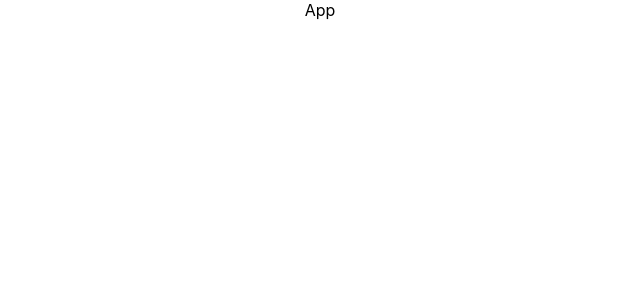
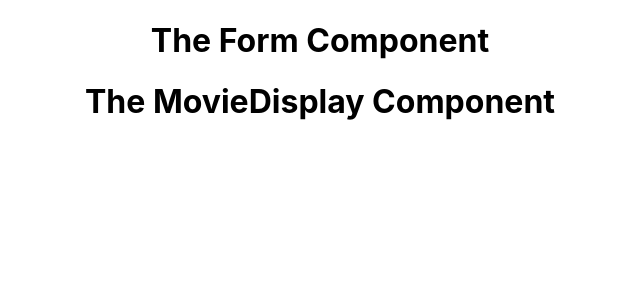
Before and after one commit to christiansanchez-SE/HW320H-Movie-Search, a React (Create React App) app: page / in a window 1280 px wide. Shown: the top 300 px of the page, without its empty margins (320-960 px from the left). Built offline with nearby package versions, Linux system fonts and the light colour scheme.

Commit message:
Second commit

```diff
--- a/src/App.js
+++ b/src/App.js
@@ -1,12 +1,16 @@
+import { useState, useEffect } from "react";
+// import logo from "./logo.svg";
+import "./App.css";
 
-import './App.css';
+// Import our components
+import MovieDisplay from "./components/MovieDisplay";
+import Form from "./components/Form";
 
-function App() {
+export default function App() {
   return (
     <div className="App">
-      App
+      <Form />
+      <MovieDisplay />
     </div>
   );
 }
-
-export default App;
--- /dev/null
+++ b/src/components/Form.js
@@ -0,0 +1,4 @@
+export default function Form(props){
+    // The component must return some JSX
+    return <h1>The Form Component</h1>;
+  };
--- /dev/null
+++ b/src/components/MovieDisplay.js
@@ -0,0 +1,4 @@
+export default function MovieDisplay(props) {
+    // The component must return some JSX
+    return <h1>The MovieDisplay Component</h1>;
+  };
```
